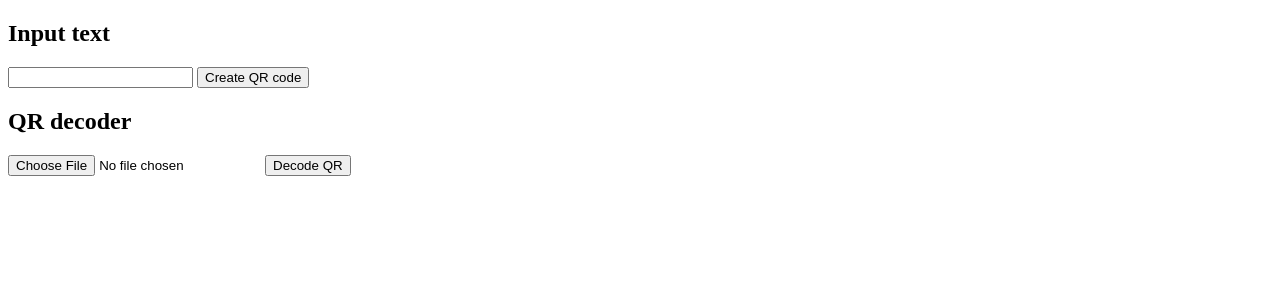
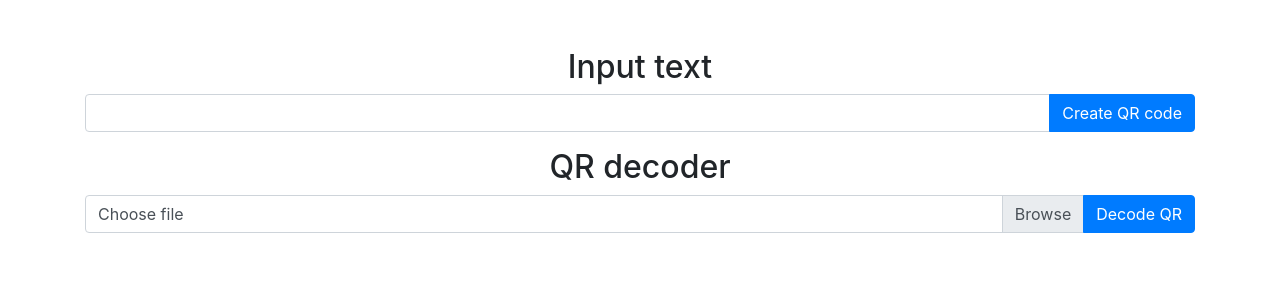
Before and after one commit to CodeByAbduqodir/qr-service, a PHP site: page / in a window 1280 px wide. Shown: the top 300 px of the page. Run offline with PHP 8.4, Linux system fonts and the light colour scheme.

Commit message:
Fixed QR decoding feature

```diff
--- a/generate.php
+++ b/generate.php
@@ -3,6 +3,8 @@ require 'vendor/autoload.php';
 
 use chillerlan\QRCode\QRCode;
 use chillerlan\QRCode\QROptions;
+
+header('Content-Type: text/html; charset=UTF-8');
 
 if (isset($_POST['qr_text'])) {
     $text = $_POST['qr_text'];
@@ -19,5 +21,6 @@ if (isset($_POST['qr_text'])) {
     echo "<img src='$qrcode'>";
     echo "<br><a href='index.php'>Back</a>";
 } else {
-    echo "Text not found!";
+    header('Location: index.php');
+    exit;
 }
--- a/index.php
+++ b/index.php
@@ -4,18 +4,32 @@
     <meta charset="UTF-8">
     <meta name="viewport" content="width=device-width, initial-scale=1.0">
     <title>QR generator</title>
+    <link rel="stylesheet" href="https://stackpath.bootstrapcdn.com/bootstrap/4.3.1/css/bootstrap.min.css" integrity="sha384-ggOyR0iXCbMQv3Xipma34MD+dH/1fQ784/j6cY/iJTQUOhcWr7x9JvoRxT2MZw1T" crossorigin="anonymous">
 </head>
 <body>
-    <h2>Input text</h2>
-    <form action="generate.php" method="POST">
-        <input type="text" name="qr_text" required>
-        <button type="submit">Create QR code</button>
-    </form>
+    <div class="container mt-5">
+        <h2 class="text-center">Input text</h2>
+        <form action="generate.php" method="POST" class="form-group">
+            <div class="input-group mb-3">
+                <input type="text" class="form-control" name="qr_text" required>
+                <div class="input-group-append">
+                    <button type="submit" class="btn btn-primary">Create QR code</button>
+                </div>
+            </div>
+        </form>
 
-    <h2>QR decoder</h2>
-    <form action="decode.php" method="POST" enctype="multipart/form-data">
-        <input type="file" name="qr_image" accept="image/*" required>
-        <button type="submit">Decode QR</button>
-    </form>
+        <h2 class="text-center">QR decoder</h2>
+        <form action="decode.php" method="POST" enctype="multipart/form-data" class="form-group">
+            <div class="input-group mb-3">
+                <div class="custom-file">
+                    <input type="file" class="custom-file-input" name="qr_image" accept="image/*" required>
+                    <label class="custom-file-label">Choose file</label>
+                </div>
+                <div class="input-group-append">
+                    <button type="submit" class="btn btn-primary">Decode QR</button>
+                </div>
+            </div>
+        </form>
+    </div>
 </body>
 </html>
```
Also changed, not shown: decode.php (+21 -9 lines).
